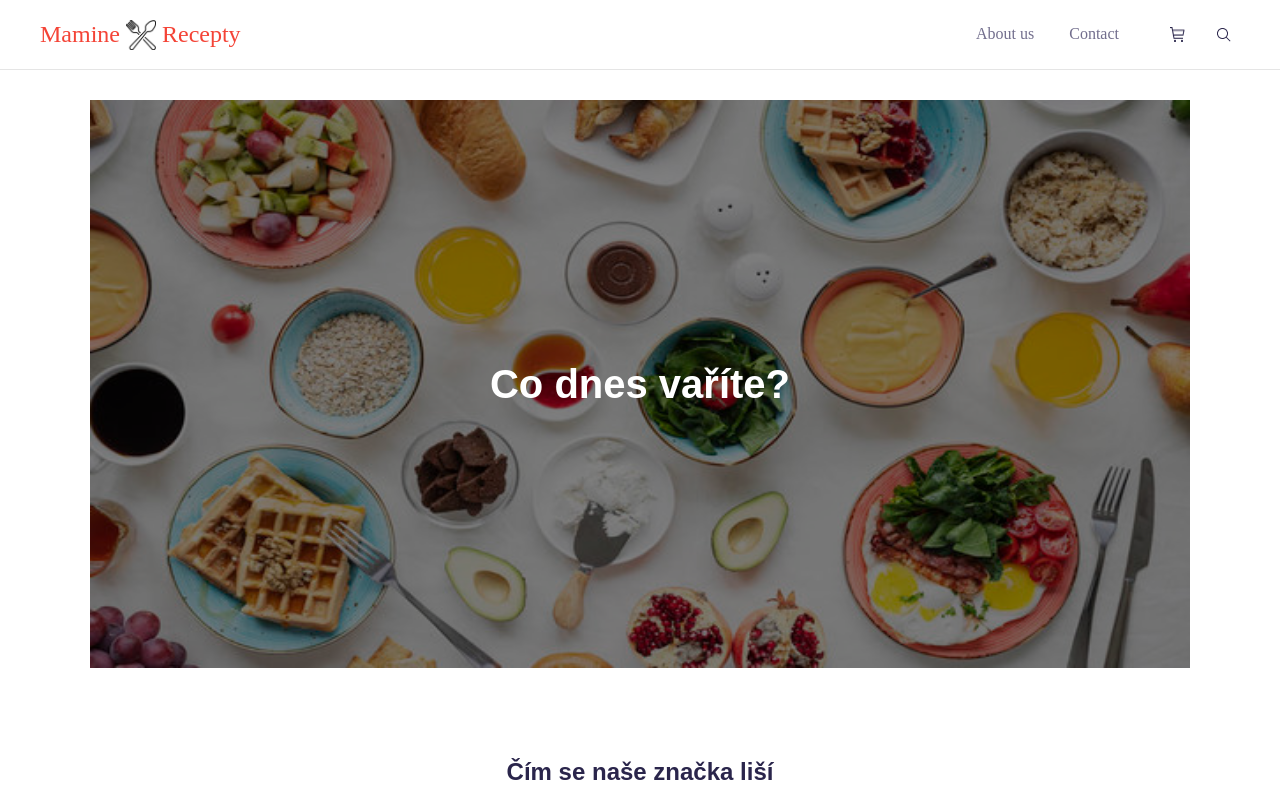
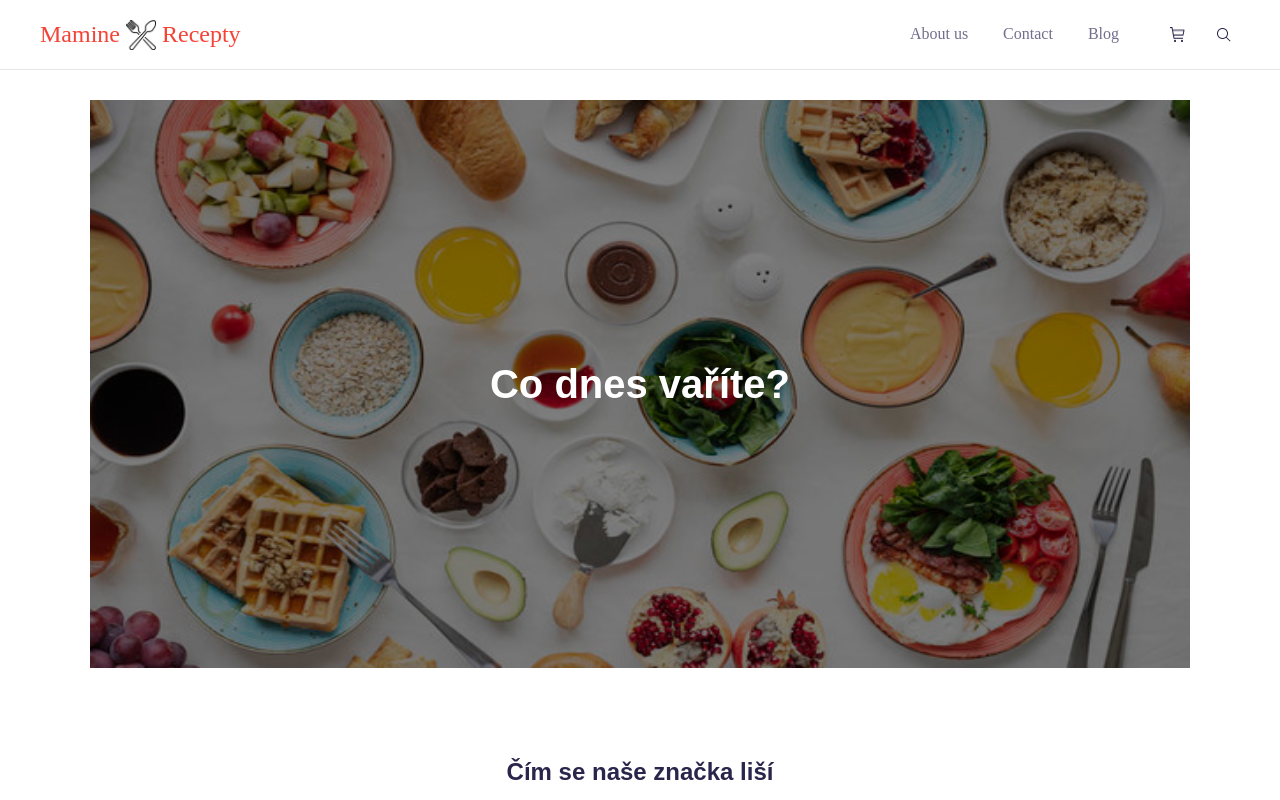
Before and after one commit to Medvedev245/eat-store, a React (Create React App) app: page / in a window 1280 px wide. Shown: the top 800 px of the page. Built offline with nearby package versions, Linux system fonts and the light colour scheme; no server answers.

Commit message:
remoove mistake

```diff
--- a/src/components/Header/Header.jsx
+++ b/src/components/Header/Header.jsx
@@ -55,11 +55,11 @@ const Header = () => {
                 Contact
               </LinkItem>
             </Item>
-            {/* <Item>
+            <Item>
               <LinkItem to="/blog" onClick={closeMenu}>
                 Blog
               </LinkItem>
-            </Item> */}
+            </Item>
           </ListBlock>
         </NavBar>
         <IconsBlock>
```
